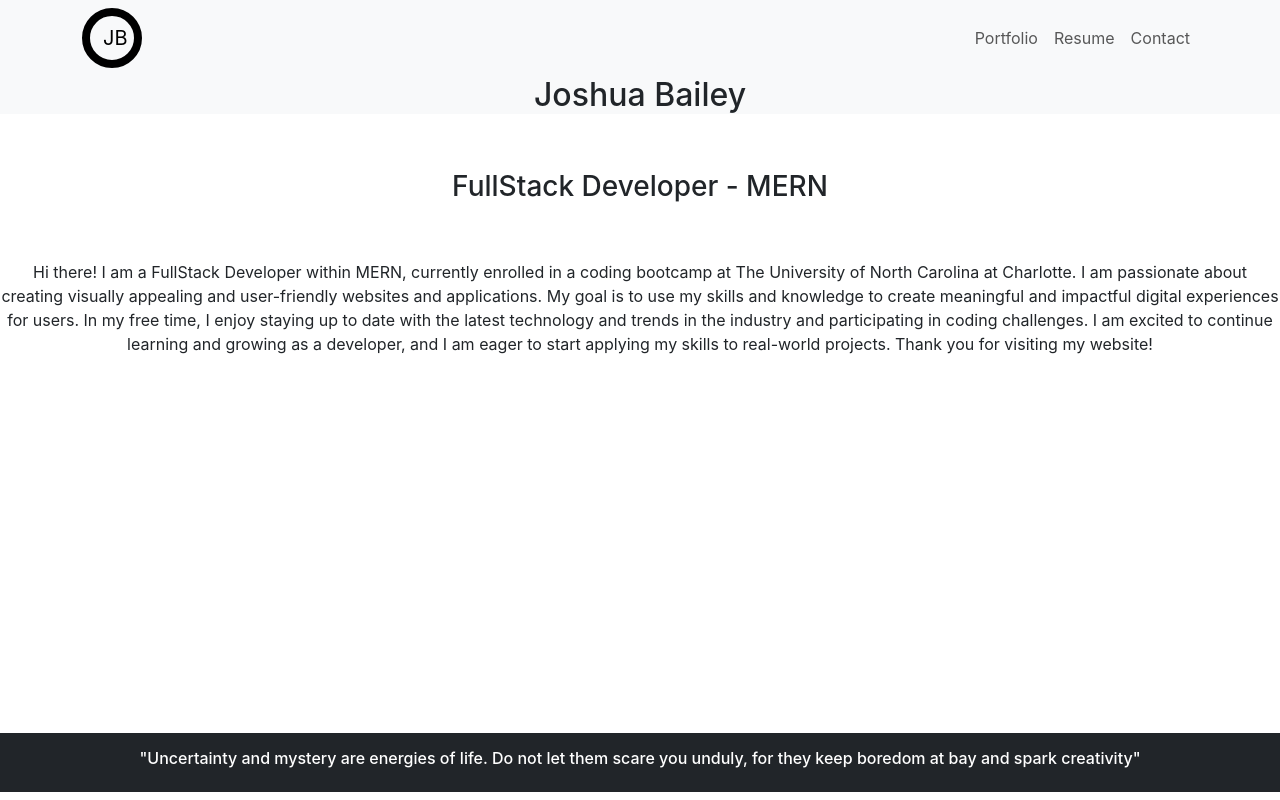
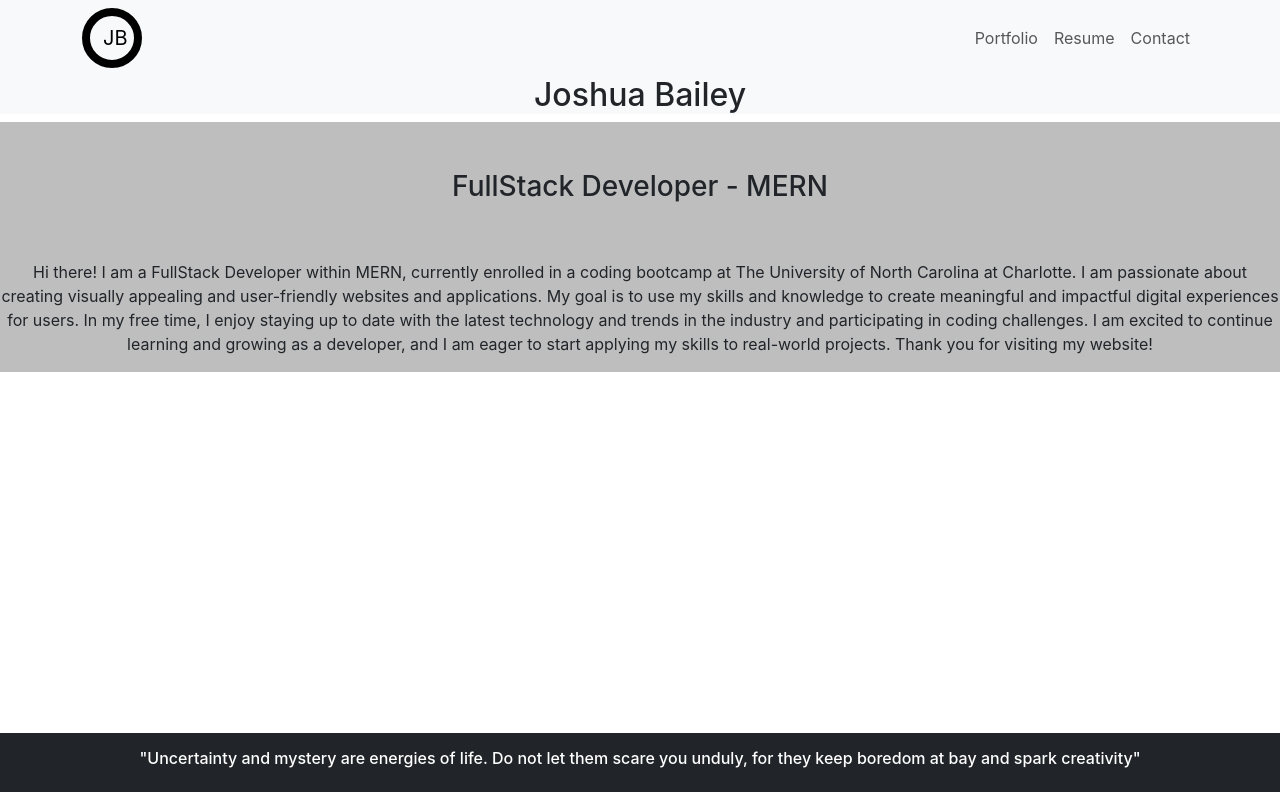
Before and after one commit to joshbaileydev513/joshuabailey.info, a React (Create React App) app in the folder joshuabailey.info/: page / in a window 1280 px wide. Built offline with nearby package versions, Linux system fonts and the light colour scheme.

Commit message:
added assets folder and pic for home page. still need to get it to show

```diff
--- a/joshuabailey.info/src/pages/Home.js
+++ b/joshuabailey.info/src/pages/Home.js
@@ -1,9 +1,20 @@
 import React from 'react';
+// import joshPic from './src/assets/home-page-pic.png'
+
+const styles = {
+    background: {
+        backgroundColor: '#BEBEBE',
+    },
+    // pic: {
+    //     backgroundImage: 'url(./home-page-pic.png)',
+    // },
+};
 
 const Home = () => {
     return (
-        <div>
+        <div class="h-100 d-inline-block" style={styles.background}>
             {/* Inset Picture of Me here */}
+            {/* <img src={joshPic} alt="Josh Pic" /> */}
             <h3 class="p-5 text-center">FullStack Developer - MERN </h3>
              {/* Add info here about me and desires/exp */}
              <p class="text-center font-weight-light">
```
Also changed, not shown: joshuabailey.info/src/assets/home-page-pic.png (added).
